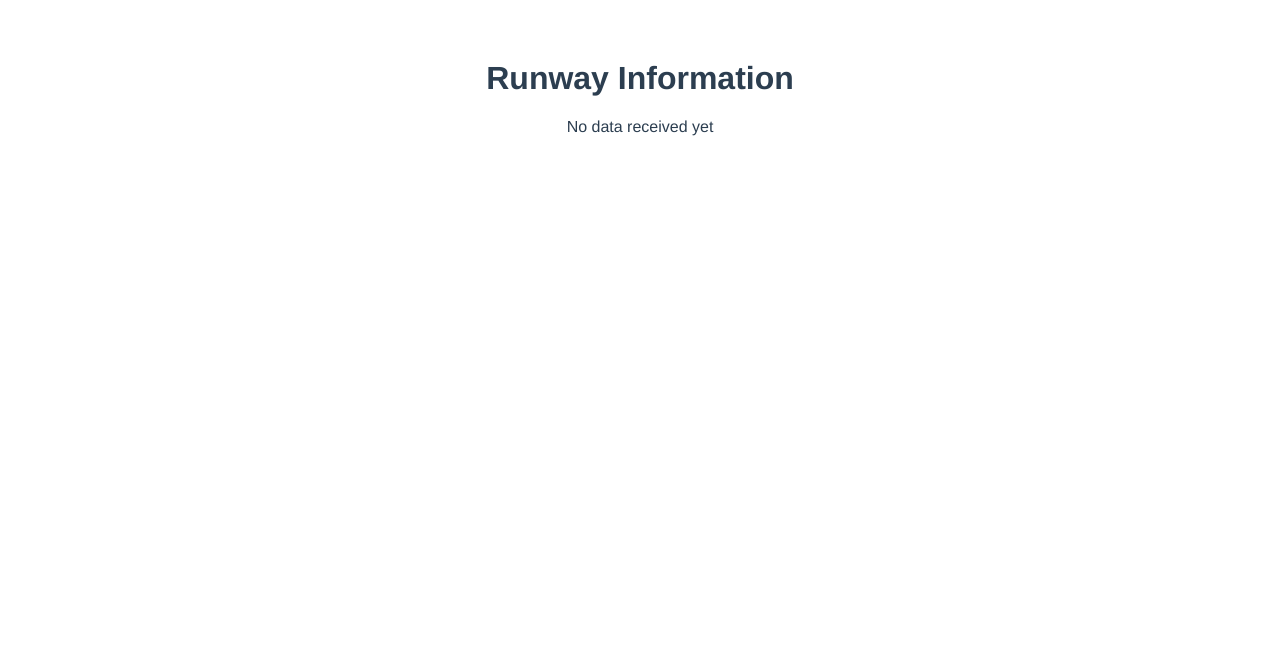
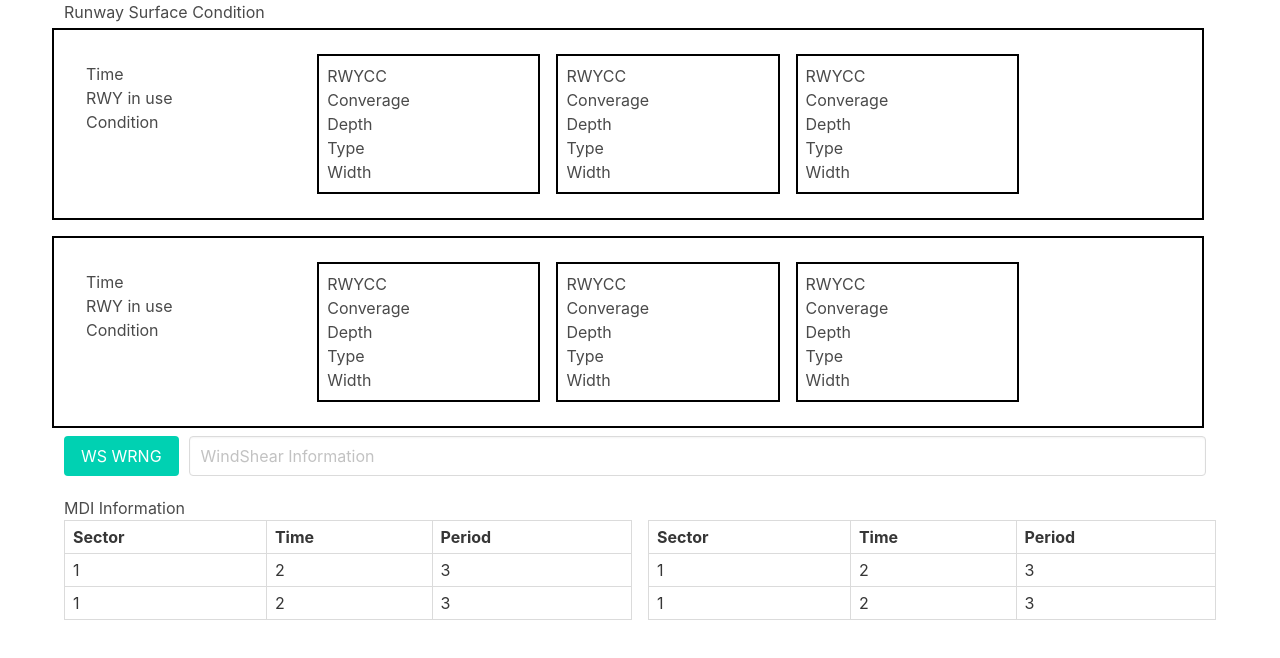
Before and after one commit to ktanrin/mdi-and-rcr, a Vue app: page / in a window 1280 px wide. Shown: the top 658 px of the page. Built offline with nearby package versions, Linux system fonts and the light colour scheme; no server answers.

Commit message:
add mockup ui

```diff
--- a/src/App.vue
+++ b/src/App.vue
@@ -1,28 +1,29 @@
 <template>
-  <div id="app">
+
     <RCR></RCR>
-  </div>
+    <WS></WS>
+    <MDI></MDI>
+
 </template>
 
 <script>
+import 'bulma/css/bulma.min.css';
 //import HelloWorld from './components/HelloWorld.vue'
 import RCR from './components/RCR.vue'
+import WS from './components/WS.vue'
+import MDI from './components/MDI.vue'
 
 export default {
-  name: 'App',
   components: {
-    RCR
-  }
+    RCR,
+    WS,
+    MDI
+}
 }
 </script>
 
 <style>
-#app {
-  font-family: Avenir, Helvetica, Arial, sans-serif;
-  -webkit-font-smoothing: antialiased;
-  -moz-osx-font-smoothing: grayscale;
-  text-align: center;
-  color: #2c3e50;
-  margin-top: 60px;
-}
+@import '~bulma/css/bulma.css';
+
+
 </style>
--- /dev/null
+++ b/src/components/MDI.vue
@@ -0,0 +1,83 @@
+<template>
+    <div class="container mdi">
+        <p>MDI Information</p>
+        <!-- Your HTML content goes here -->
+        <div class="combined-table container">
+        <table class="table is-bordered is-striped is-narrow is-hoverable is-fullwidth">
+            <thead>
+                <tr>
+                    <th>Sector</th>
+                    <th>Time</th>
+                    <th>Period</th>
+                </tr>
+            </thead>
+            <tr>
+                <td>1</td>
+                <td>2</td>
+                <td>3</td>
+            </tr>
+            <tr>
+                <td>1</td>
+                <td>2</td>
+                <td>3</td>
+            </tr>
+        </table>
+        <div class="space"></div>
+        <table class="table is-bordered is-striped is-narrow is-hoverable is-fullwidth">
+            <thead>
+                <tr>
+                    <th>Sector</th>
+                    <th>Time</th>
+                    <th>Period</th>
+                </tr>
+            </thead>
+            <tr>
+                <td>1</td>
+                <td>2</td>
+                <td>3</td>
+            </tr>
+            <tr>
+                <td>1</td>
+                <td>2</td>
+                <td>3</td>
+            </tr>
+        </table>
+        </div>
+    </div>
+</template>
+
+<script>
+export default {
+
+
+}
+</script>
+
+<style scoped>
+/* Your component styles go here */
+.space {
+    margin-left: 0.5em;
+    margin-right: 0.5em;
+
+}
+.combined-table {
+    display: flex;
+    flex-direction: row;
+    align-items: flex-start; /* Align tables to the top */
+    justify-content: space-between; /* Add space between tables */
+    width: 100%; /* Set combined table container to full width */
+
+}
+.combined-table.table {
+    flex-shrink: 0; /* Prevent the table from shrinking */
+    overflow-x: auto; /* Add scroll if table is too wide */
+    width: auto; /* Let the table determine its own natural width */
+    margin-left: 0.5em !important;
+    margin-right: 0.5em !important;
+}
+
+.th,.tr,.td {
+    text-align: center !important;
+    align-items: center !important;
+}
+</style>
--- a/src/components/RCR.vue
+++ b/src/components/RCR.vue
@@ -1,14 +1,78 @@
 <template>
-    <div>
-        <!-- Your component content goes here -->
-        <div class="container first-rwy">
-            <div class="runway-info-panel">
+    <div class="container rcr">
+        <p class="topic">Runway Surface Condition</p>
+        <!-- EAST RWY here -->
+        <div class="container first-rwy columns is-full">
+            <div class="runway-info-panel column is-one-fifth">
                 <div class="utctime">
-                    <h1>Runway Information</h1>
-                    <p>{{receivedData.rcrContent}}</p>
+                    <p>Time</p>
+                </div>
+                <div class="RWY-in-use">
+                    <p>RWY in use</p>
+                </div>
+                <div class="condition">
+                    <p>Condition</p>
                 </div>
             </div>
+            <div class="first-part column is-one-fifth">
+                <p>RWYCC</p>
+                <p>Converage</p>
+                <p>Depth</p>
+                <p>Type</p>
+                <p>Width</p>
+            </div>
+            <div class="second-part column is-one-fifth">
+                <p>RWYCC</p>
+                <p>Converage</p>
+                <p>Depth</p>
+                <p>Type</p>
+                <p>Width</p>
+            </div>
+            <div class="third-part column is-one-fifth">
+                <p>RWYCC</p>
+                <p>Converage</p>
+                <p>Depth</p>
+                <p>Type</p>
+                <p>Width</p>
+            </div>
         </div>
+        <!-- WEST RWY here -->
+        <div class="space"></div>
+        <div class="container second-rwy columns">
+            <div class="runway-info-panel column is-one-fifth">
+                <div class="utctime">
+                    <p>Time</p>
+                </div>
+                <div class="RWY-in-use">
+                    <p>RWY in use</p>
+                </div>
+                <div class="condition">
+                    <p>Condition</p>
+                </div>
+            </div>
+            <div class="first-part column is-one-fifth">
+                <p>RWYCC</p>
+                <p>Converage</p>
+                <p>Depth</p>
+                <p>Type</p>
+                <p>Width</p>
+            </div>
+            <div class="second-part column is-one-fifth">
+                <p>RWYCC</p>
+                <p>Converage</p>
+                <p>Depth</p>
+                <p>Type</p>
+                <p>Width</p>
+            </div>
+            <div class="third-part column is-one-fifth">
+                <p>RWYCC</p>
+                <p>Converage</p>
+                <p>Depth</p>
+                <p>Type</p>
+                <p>Width</p>
+            </div>
+        </div>
+
 
     </div>
 </template>
@@ -24,6 +88,7 @@ export default {
             receivedData: {
                 rcrContent: 'No data received yet',
             },
+            parsedRCRData: null,
         };
     },
     mounted() {
@@ -40,13 +105,43 @@ export default {
             console.log('Received data:', data);
             console.log('Received rcrContent:', data.rcrContent);
         });
+    },
+    method() {
 
+    }
 
-    },
 };
 </script>
 
 
 <style scoped>
 /* Your component styles go here */
+.rcr {
+    display: flex;
+    flex-direction: column;
+
+}
+.topic {
+    margin-bottom: 1em;
+}
+.space {
+    margin-bottom: 1em;
+}
+.first-rwy, .second-rwy  {
+    display: flex;
+    flex-direction: row;
+    border: solid 2px black;
+    height: 100%;
+    padding: 1em;
+
+}
+.first-part, .second-part, .third-part {
+    border: solid 2px black;
+    padding: 0.5em;
+    margin: 0.5em;
+}
+.runway-info-panel {
+    padding: 0.5em;
+    margin: 0.5em;
+}
 </style>
--- /dev/null
+++ b/src/components/WS.vue
@@ -0,0 +1,28 @@
+<template>
+    <div class="container ws">
+        <!-- Your content goes here -->
+        <button class="button is-primary">WS WRNG</button>
+        <input class="input" type="text" placeholder="WindShear Information">
+    </div>
+</template>
+
+<script>
+
+export default {
+
+    // Your component's logic goes here
+}
+</script>
+
+<style scoped>
+.ws {
+    margin-top: 20px;
+    margin-bottom: 20px;
+    display: flex;
+    flex-direction: row;
+}
+.button, .input {
+    margin-right: 10px;
+}
+/* Your component's styles go here */
+</style>
```
